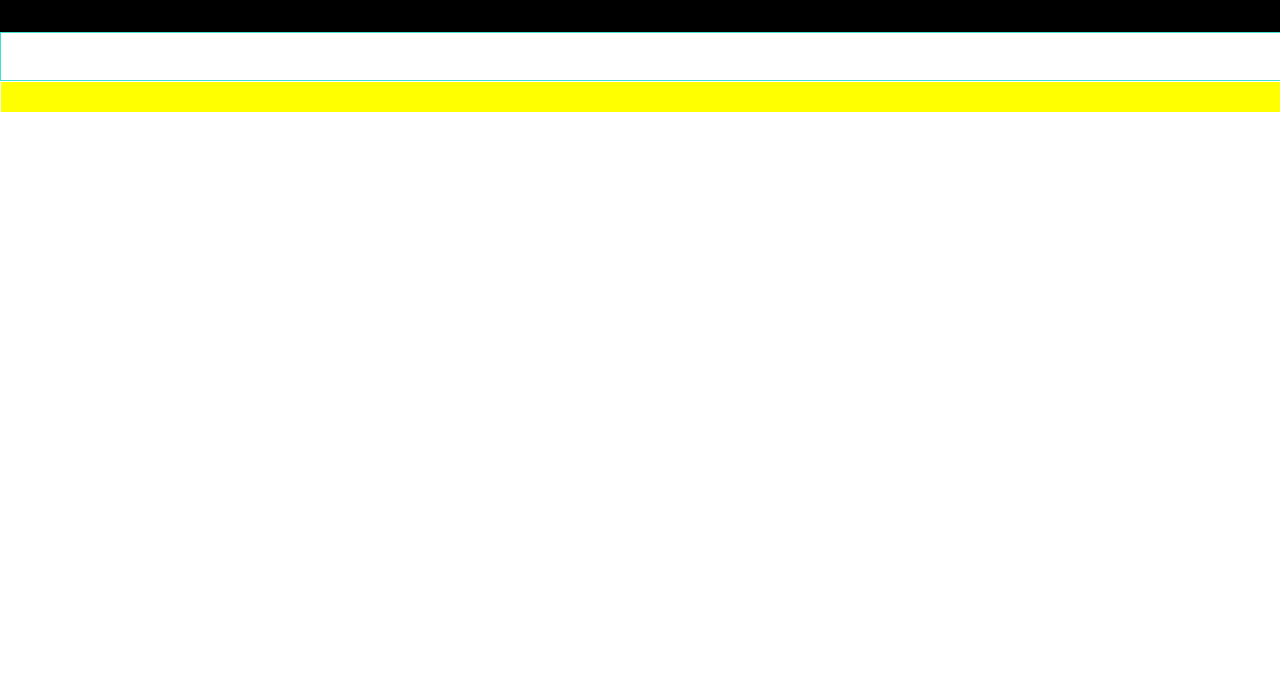
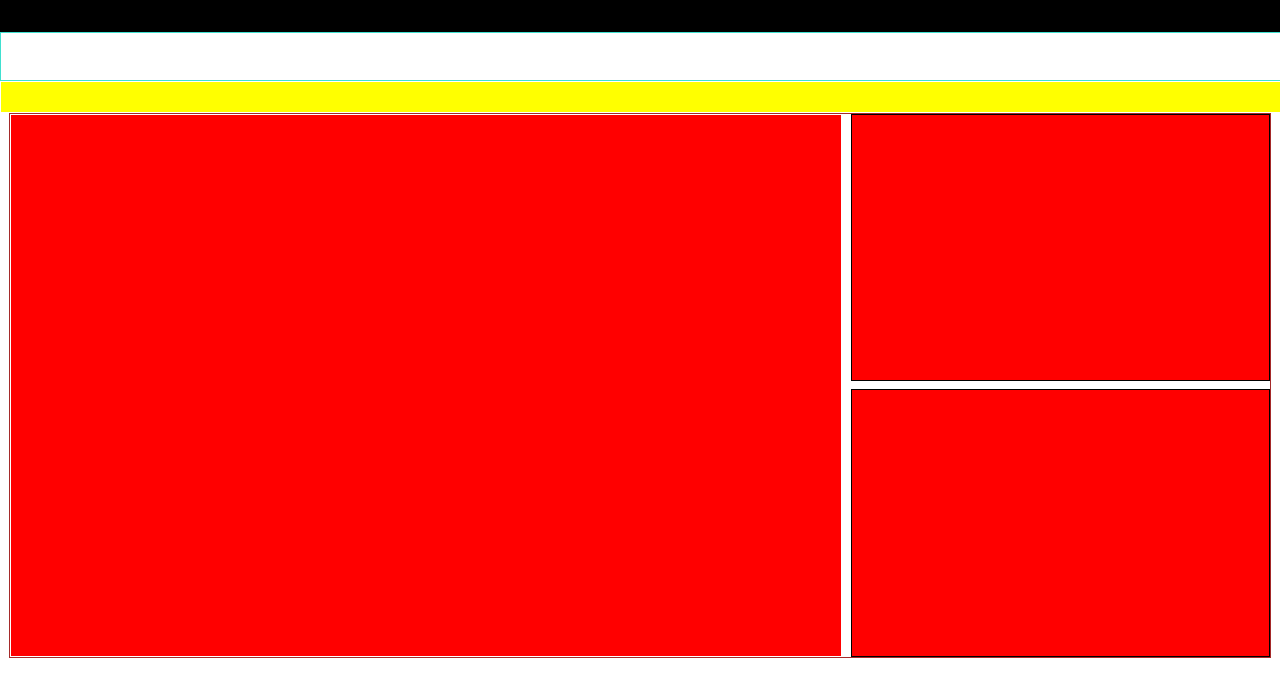
Before and after one commit to Vejituh/TOP-building-with-responsive-design, a plain HTML site: page index.html in a window 1280 px wide. Drawn offline with Linux system fonts and the light colour scheme.

Commit message:
add banner layout

```diff
--- a/assets/stylesheet/main.css
+++ b/assets/stylesheet/main.css
@@ -67,3 +67,29 @@ table {
     width: 100%;
     height: 1.9em;
 }
+
+/*** Banner ***/
+.banner-news{
+    display: flex;
+    flex-direction: row;
+    height: 33.9em;
+    border: 1px solid brown;
+    margin: auto 0.587em;
+}
+.banner-news #main-banner {
+    border: 1px solid white;
+    background: red;
+    flex-basis: 66%;
+}
+.banner-news #smaller-banner{
+    display: flex;
+    flex-direction: column;
+    justify-content: space-between;
+    flex-basis: 34%;
+}
+.banner-news div:last-of-type div {
+    border: 1px solid black;
+    background: red;
+    height: 16.58em;
+    margin-left: 0.55em;
+}
--- a/index.html
+++ b/index.html
@@ -13,5 +13,12 @@
                 <div class="bottom-nav"></div>
             </nav>
         </header>
+        <section class="banner-news">
+            <div id="main-banner"></div>
+            <div id="smaller-banner">
+                <div></div>
+                <div></div>
+            </div>
+        </section>
     </body>
 </html>
```
